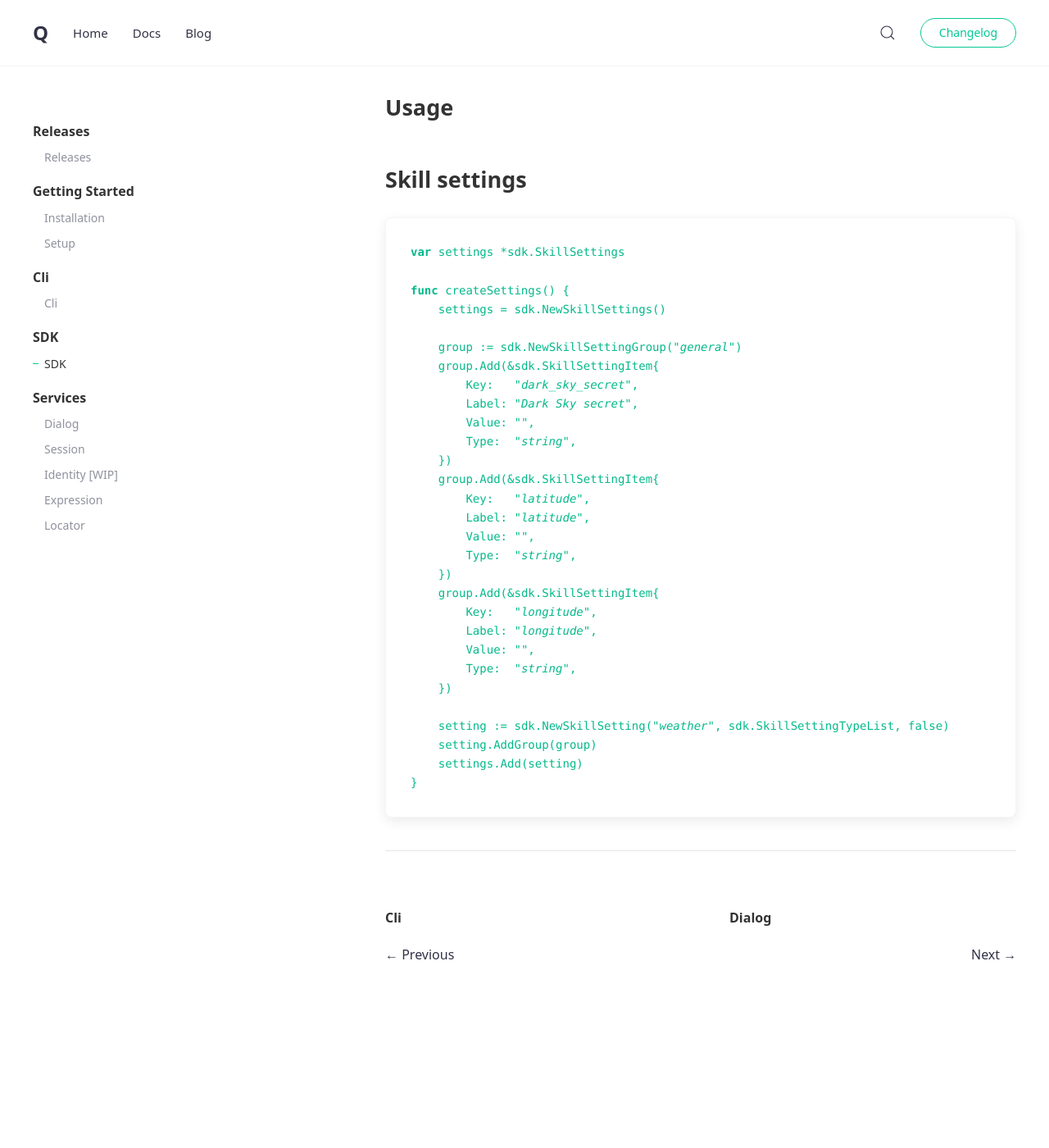
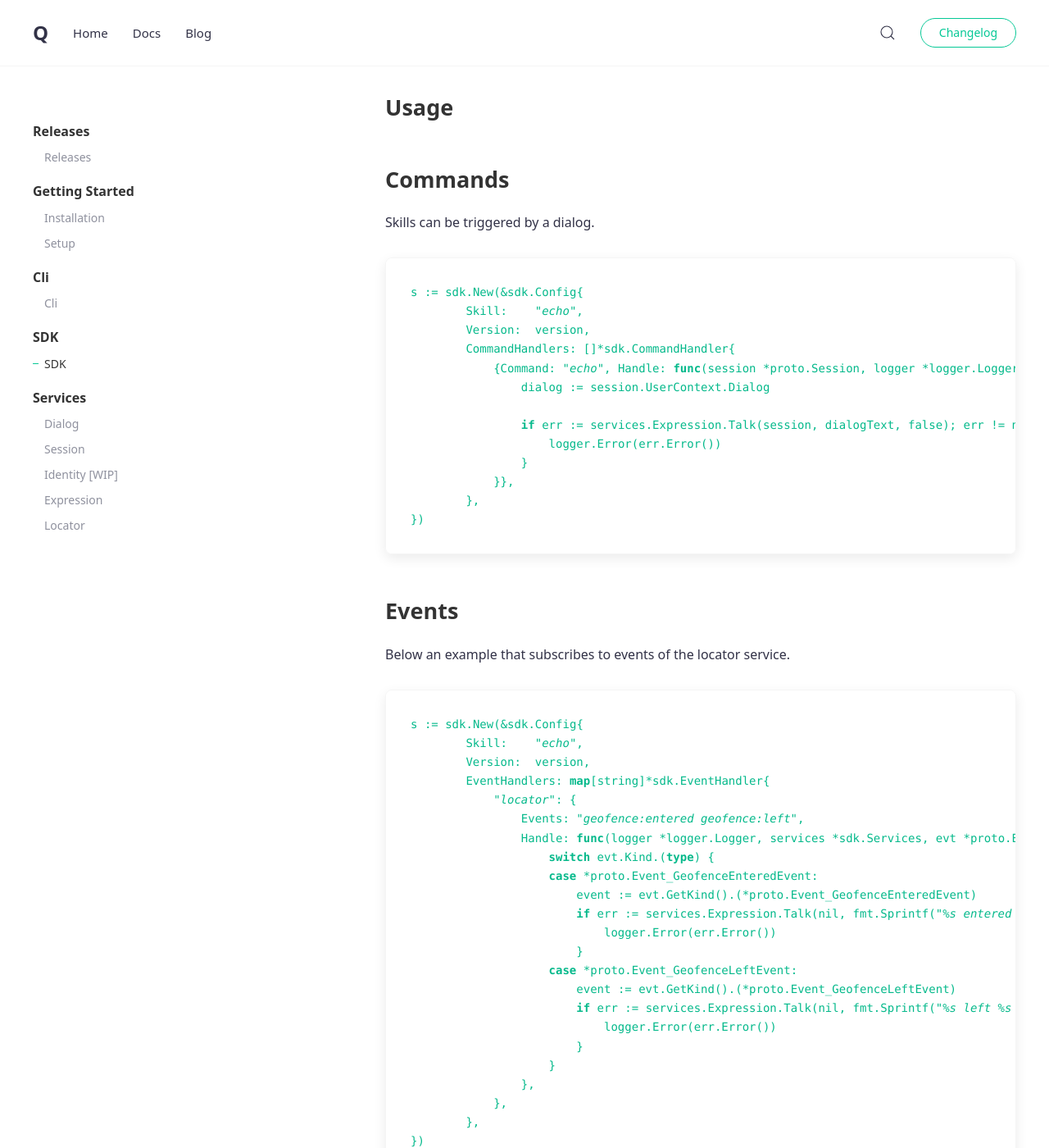
Before and after one commit to techger/Q-assistant.github.io, a Jekyll site: the page built from _docs/sdk.md, in a window 1280 px wide and 1400 px high, scrolled down 440 px. Shown: the whole window at 82% size. Built offline with Jekyll 4.4.1, drawn with Linux system fonts in a browser that asks for light colours; before the commit the page ends 1676 px from its top, so only the background shows below that.

Commit message:
working on sdk documentation

````diff
--- a/_docs/sdk.md
+++ b/_docs/sdk.md
@@ -10,6 +10,54 @@ tags: [sdk]
 Provides the tools needed to create a skill.
 
 ## Usage
+
+## Commands
+Skills can be triggered by a dialog.
+
+```go
+s := sdk.New(&sdk.Config{
+		Skill:    "echo",
+		Version:  version,
+		CommandHandlers: []*sdk.CommandHandler{
+			{Command: "echo", Handle: func(session *proto.Session, logger *logger.Logger, services *sdk.Services) {
+                dialog := session.UserContext.Dialog
+
+                if err := services.Expression.Talk(session, dialogText, false); err != nil {
+                    logger.Error(err.Error())
+                }
+            }},
+        },
+})
+```
+
+## Events
+Below an example that subscribes to events of the locator service.
+```go
+s := sdk.New(&sdk.Config{
+		Skill:    "echo",
+		Version:  version,
+        EventHandlers: map[string]*sdk.EventHandler{
+			"locator": {
+				Events: "geofence:entered geofence:left",
+				Handle: func(logger *logger.Logger, services *sdk.Services, evt *proto.Event) {
+					switch evt.Kind.(type) {
+					case *proto.Event_GeofenceEnteredEvent:
+						event := evt.GetKind().(*proto.Event_GeofenceEnteredEvent)
+						if err := services.Expression.Talk(nil, fmt.Sprintf("%s entered %s geofence.", event.GeofenceEnteredEvent.Asset.Id, event.GeofenceEnteredEvent.Geofence.Label), false); err != nil {
+							logger.Error(err.Error())
+						}
+					case *proto.Event_GeofenceLeftEvent:
+						event := evt.GetKind().(*proto.Event_GeofenceLeftEvent)
+						if err := services.Expression.Talk(nil, fmt.Sprintf("%s left %s geofence.", event.GeofenceLeftEvent.Asset.Id, event.GeofenceLeftEvent.Geofence.Label), false); err != nil {
+							logger.Error(err.Error())
+						}
+					}
+				},
+			},
+		},
+})
+```
+## Mix 'n Match
 
 ## Skill settings
 
````
Also changed, not shown: _docs/sdk_commands.md (added, +22 -0 lines), _docs/sdk_events.md (added, +31 -0 lines).
